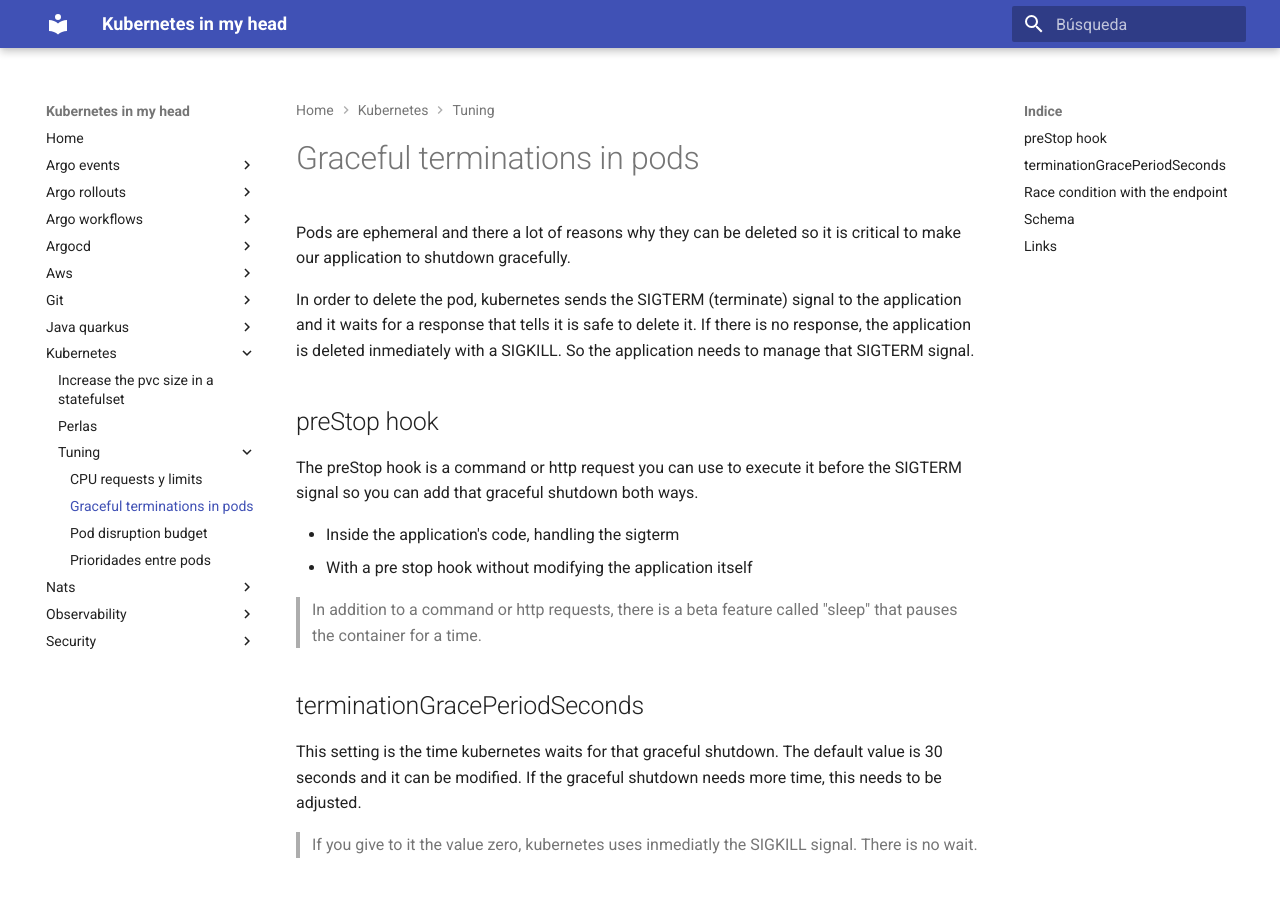
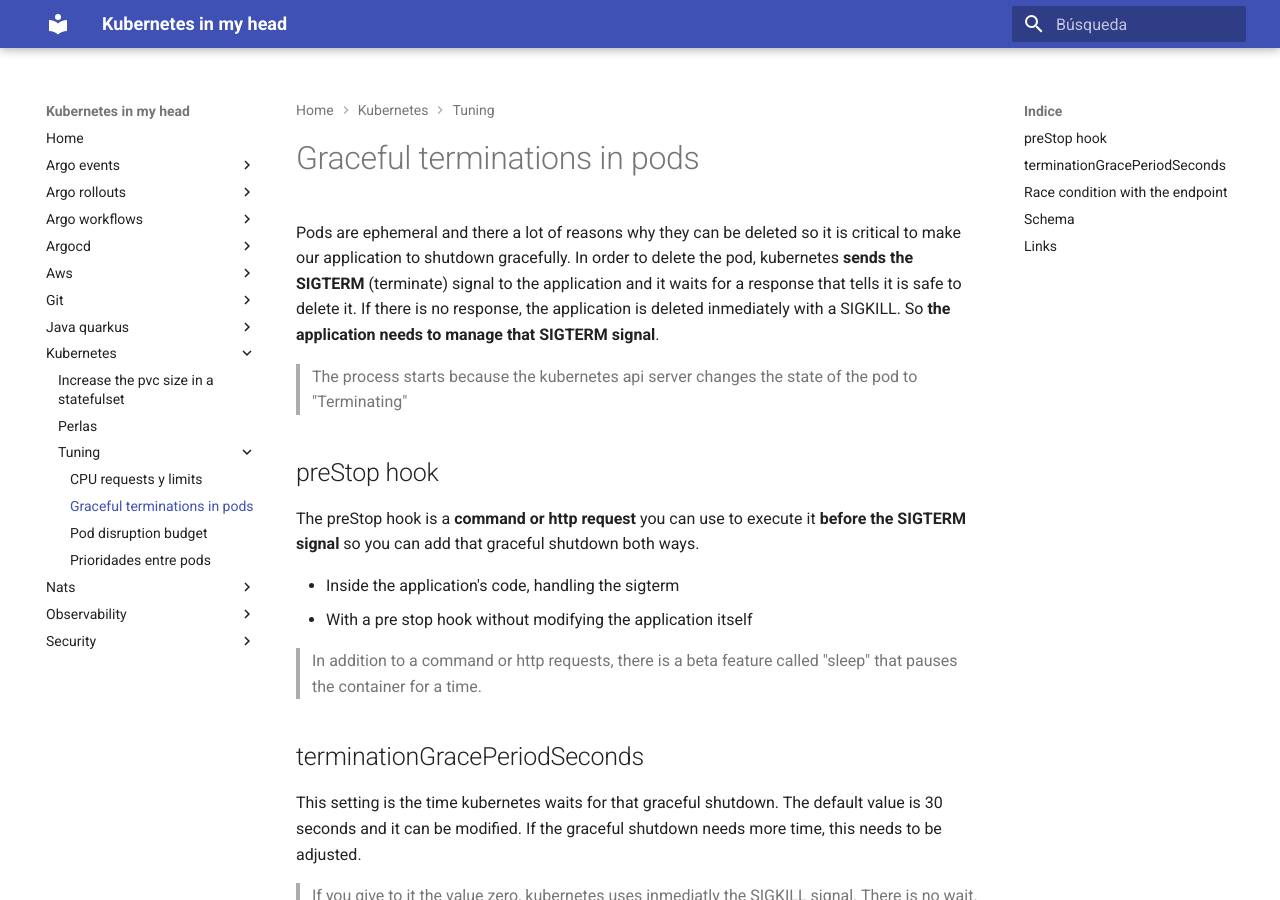
Before and after one commit to jorgelon/kubernetesinmyhead.net, an MkDocs documentation site: the page built from docs/kubernetes/tuning/graceful-termination-pods.md, in a window 1280 px wide and 900 px high. Built offline with MkDocs 1.6.1 and Material for MkDocs 9.7.7, drawn with Linux system fonts in a browser that asks for light colours.

Commit message:
more info

```diff
--- a/docs/kubernetes/tuning/graceful-termination-pods.md
+++ b/docs/kubernetes/tuning/graceful-termination-pods.md
@@ -1,13 +1,14 @@
 # Graceful terminations in pods
 
 Pods are ephemeral and there a lot of reasons why they can be deleted so it is critical to make our application to shutdown gracefully.
+In order to delete the pod, kubernetes **sends the SIGTERM** (terminate) signal to the application and it waits for a response that tells it is safe to delete it. If there is no response, the application is deleted inmediately with a SIGKILL.
+So **the application needs to manage that SIGTERM signal**.
 
-In order to delete the pod, kubernetes sends the SIGTERM (terminate) signal to the application and it waits for a response that tells it is safe to delete it. If there is no response, the application is deleted inmediately with a SIGKILL.
-So the application needs to manage that SIGTERM signal.
+> The process starts because the kubernetes api server changes the state of the pod to "Terminating"
 
 ## preStop hook
 
-The preStop hook is a command or http request you can use to execute it before the SIGTERM signal so you can add that graceful shutdown both ways.
+The preStop hook is a **command or http request** you can use to execute it **before the SIGTERM signal** so you can add that graceful shutdown both ways.
 
 - Inside the application's code, handling the sigterm
 - With a pre stop hook without modifying the application itself
```
